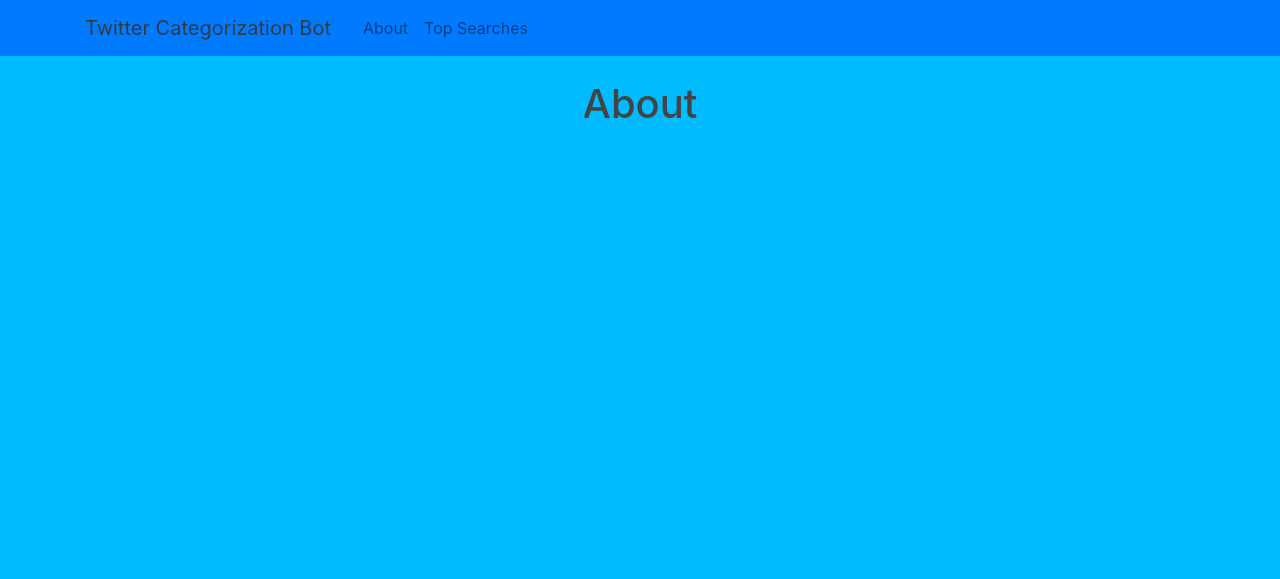
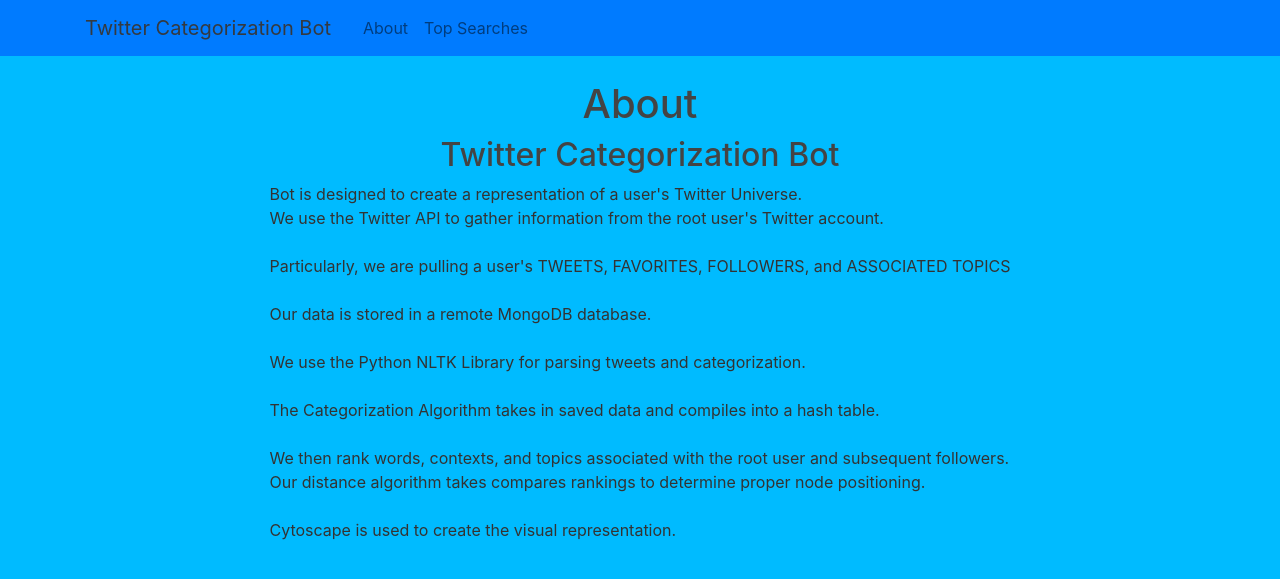
Before and after one commit to jweezy24/Twitter_bot_project, a Flask app: page /about in a window 1280 px wide. Shown: the top 579 px of the page. Run offline with Flask 2, Linux system fonts and the light colour scheme; some libraries are stand-ins or nearby versions.

Commit message:
Added About

```diff
--- a/clientSide-server/flaskServer/templates/about.html
+++ b/clientSide-server/flaskServer/templates/about.html
@@ -4,5 +4,26 @@
     <div class="row justify-content-md-center ">
         <h1>About</h1>
     </div>
+    <div class="row justify-content-md-center ">
+        <h2>Twitter Categorization Bot</h2>
+    <body>
+        <p>Bot is designed to create a representation of a user's Twitter Universe.
+            <br>We use the Twitter API to gather information from the root user's Twitter account.
+            <br>
+            <br>Particularly, we are pulling a user's TWEETS, FAVORITES, FOLLOWERS, and ASSOCIATED TOPICS
+            <br>
+            <br>Our data is stored in a remote MongoDB database.
+            <br>
+            <br>We use the Python NLTK Library for parsing tweets and categorization.
+            <br>
+            <br>The Categorization Algorithm takes in saved data and compiles into a hash table.
+            <br>
+            <br>We then rank words, contexts, and topics associated with the root user and subsequent followers.
+            <br>Our distance algorithm takes compares rankings to determine proper node positioning.
+            <br>
+            <br>Cytoscape is used to create the visual representation.
+        </p>
+    </body>
+    </div>
 </div>
 {% endblock content %}
```
